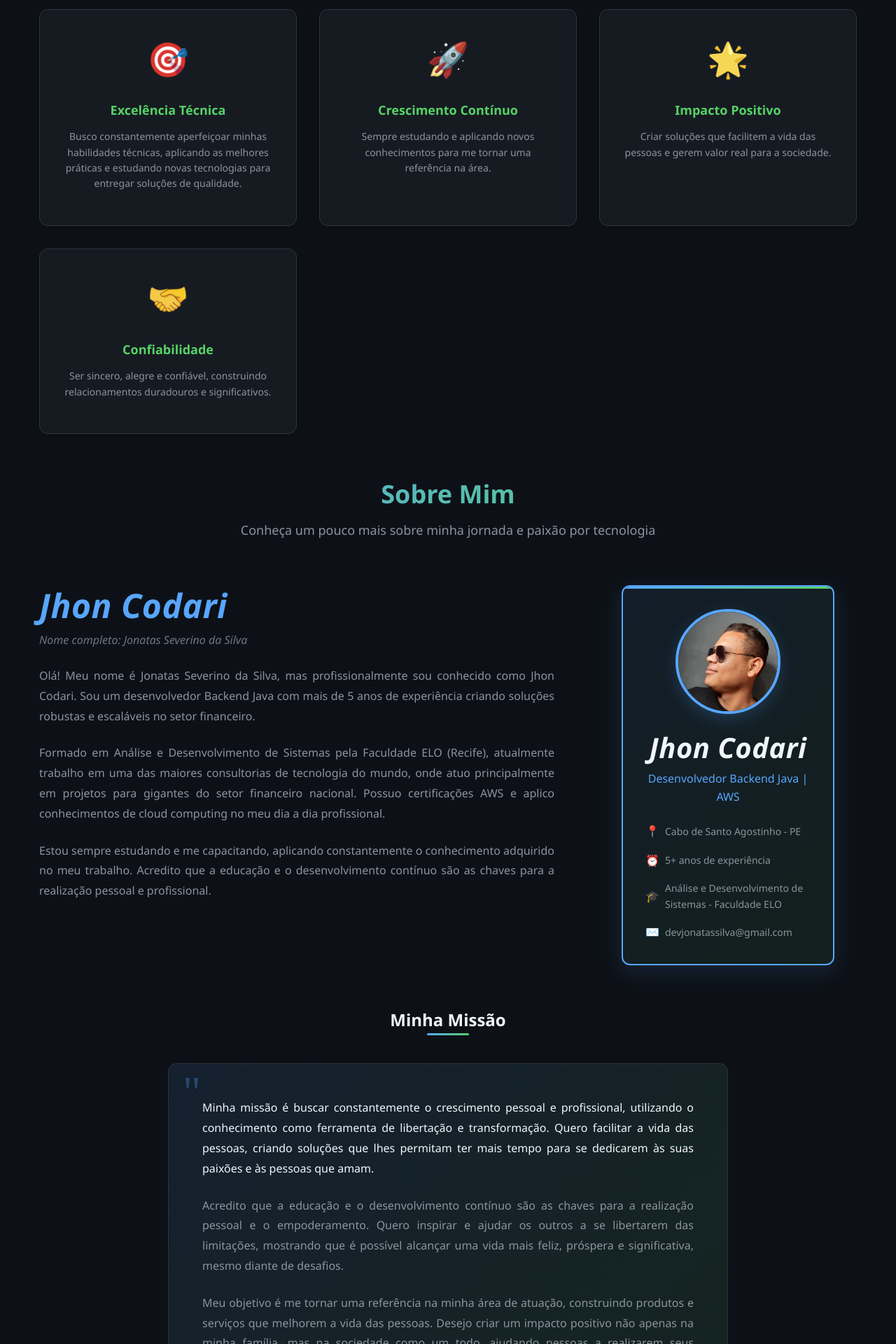
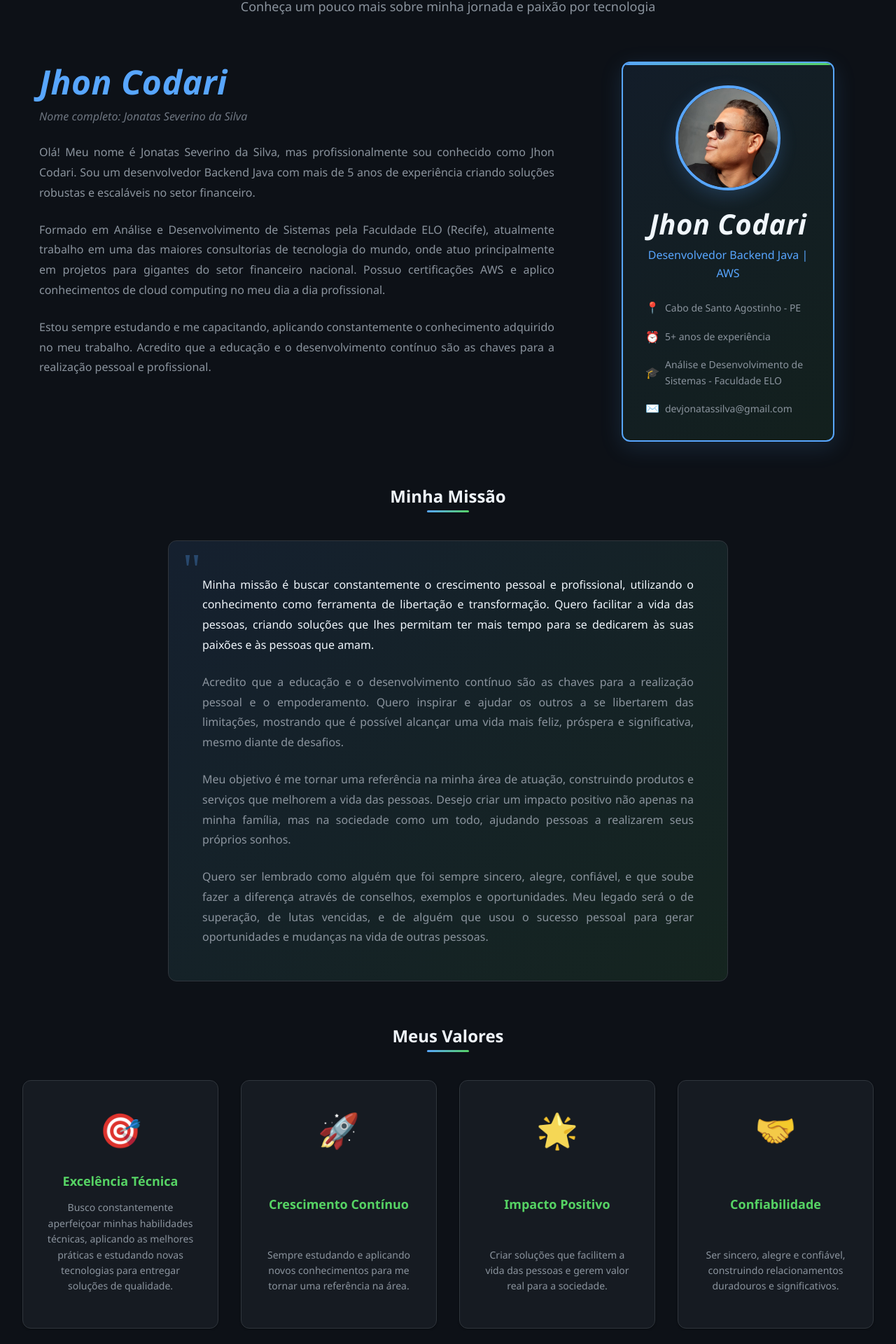
Before and after one commit to JhonCodari/portfolio, an Angular app in the folder portfolio-jhon/: page /about in a window 1280 px wide. Shown: the part 198-2118 px from the top of the page at 70% size. Built offline with nearby package versions, Linux system fonts and the light colour scheme.

Commit message:
refactor: Remove seção de valores pessoais do componente About e ajuste na estrutura de layout para melhor responsividade

```diff
--- a/portfolio-jhon/src/app/components/about/about.component.html
+++ b/portfolio-jhon/src/app/components/about/about.component.html
@@ -1,16 +1,7 @@
 <section class="about-section">
   <div class="container">
-     <!-- Values Section -->
-    <section class="values-section" aria-labelledby="valores-titulo">
-      <h3 class="subsection-title" [@fadeIn] id="valores-titulo">Meus Valores</h3>
-      <div class="values-grid" *ngIf="personalValues.length > 0">
-        <article class="value-card" *ngFor="let value of personalValues" [@scaleIn]>
-          <div class="value-icon" [attr.aria-label]="'\u00cdcone representando ' + value.title">{{ value.icon }}</div>
-          <h4 class="value-title">{{ value.title }}</h4>
-          <p class="value-description">{{ value.description }}</p>
-        </article>
-      </div>
-    </section>    <header class="section-header" [@fadeIn]>
+    <!-- Sobre Mim Section - PRIMEIRO -->
+    <header class="section-header" [@fadeIn]>
       <h2 class="section-title" id="sobre-titulo">Sobre Mim</h2>
       <p class="section-subtitle" aria-describedby="sobre-titulo">Conheça um pouco mais sobre minha jornada e paixão por tecnologia</p>
     </header>
@@ -36,7 +27,7 @@
       </div>
     </main>
 
-    <!-- Mission Section -->
+    <!-- Mission Section - SEGUNDO -->
     <section class="mission-section" aria-labelledby="missao-titulo">
       <h3 class="subsection-title" [@fadeIn] id="missao-titulo">Minha Missão</h3>
       <div class="mission-content" [@fadeIn]>
@@ -46,9 +37,7 @@
       </div>
     </section>
 
-
-
-    <!-- Values Section -->
+    <!-- Values Section - TERCEIRO (abaixo da missão) -->
     <section class="values-section" aria-labelledby="valores-titulo">
       <h3 class="subsection-title" [@fadeIn] id="valores-titulo">Meus Valores</h3>
 
--- a/portfolio-jhon/src/app/components/about/about.component.scss
+++ b/portfolio-jhon/src/app/components/about/about.component.scss
@@ -159,18 +159,6 @@
 
 .values-section {
   margin-bottom: var(--spacing-3xl);
-
-  .values-grid {
-    display: grid;
-    grid-template-columns: repeat(auto-fit, minmax(250px, 1fr));
-    gap: var(--spacing-xl);
-
-    @media (max-width: 480px) {
-      grid-template-columns: 1fr;
-    }
-  }
-
-
 }
 
 
@@ -179,13 +167,38 @@
 .values-section {
   .values-grid {
     display: grid;
-    grid-template-columns: repeat(auto-fit, minmax(280px, 1fr));
     gap: var(--spacing-xl);
     margin-top: var(--spacing-xl);
+    justify-content: center;
 
+    // Desktop: máximo 4 cards por linha com largura fixa
+    grid-template-columns: repeat(auto-fit, minmax(240px, 280px));
+    max-width: 1200px;
+    margin-left: auto;
+    margin-right: auto;
+
+    // Limita a 4 colunas no máximo
+    @media (min-width: 1200px) {
+      grid-template-columns: repeat(4, 280px);
+    }
+
+    // Tablets: 2-3 cards por linha
+    @media (max-width: 1024px) and (min-width: 769px) {
+      grid-template-columns: repeat(auto-fit, minmax(220px, 260px));
+      max-width: 860px;
+    }
+
+    // Mobile: 1-2 cards por linha
     @media (max-width: 768px) {
+      grid-template-columns: repeat(auto-fit, minmax(200px, 240px));
+      gap: var(--spacing-lg);
+      max-width: 520px;
+    }
+
+    // Mobile pequeno: 1 card por linha
+    @media (max-width: 480px) {
       grid-template-columns: 1fr;
-      gap: var(--spacing-lg);
+      max-width: 300px;
     }
   }
 
@@ -200,6 +213,17 @@
     cursor: default;
     position: relative;
     overflow: hidden;
+
+    // Altura mínima para manter consistência visual
+    min-height: 240px;
+    display: flex;
+    flex-direction: column;
+    justify-content: space-between;
+
+    @media (max-width: 768px) {
+      min-height: 220px;
+      padding: var(--spacing-lg);
+    }
 
     // Dark mode optimizations
     @media (prefers-color-scheme: dark) {
@@ -276,12 +300,33 @@
 
 .values-loading-grid {
   display: grid;
-  grid-template-columns: repeat(auto-fit, minmax(280px, 1fr));
   gap: var(--spacing-xl);
+  justify-content: center;
+
+  // Mantém o mesmo layout do grid principal
+  grid-template-columns: repeat(auto-fit, minmax(240px, 280px));
+  max-width: 1200px;
+  margin-left: auto;
+  margin-right: auto;
+
+  @media (min-width: 1200px) {
+    grid-template-columns: repeat(4, 280px);
+  }
+
+  @media (max-width: 1024px) and (min-width: 769px) {
+    grid-template-columns: repeat(auto-fit, minmax(220px, 260px));
+    max-width: 860px;
+  }
 
   @media (max-width: 768px) {
+    grid-template-columns: repeat(auto-fit, minmax(200px, 240px));
+    gap: var(--spacing-lg);
+    max-width: 520px;
+  }
+
+  @media (max-width: 480px) {
     grid-template-columns: 1fr;
-    gap: var(--spacing-lg);
+    max-width: 300px;
   }
 }
 
```
